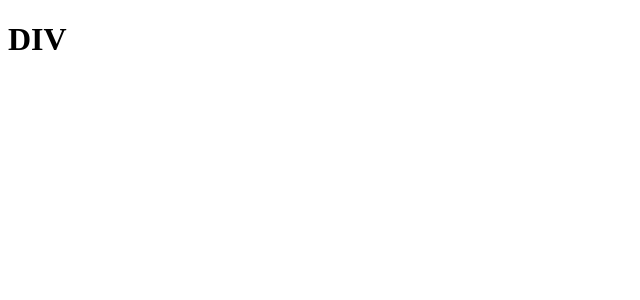
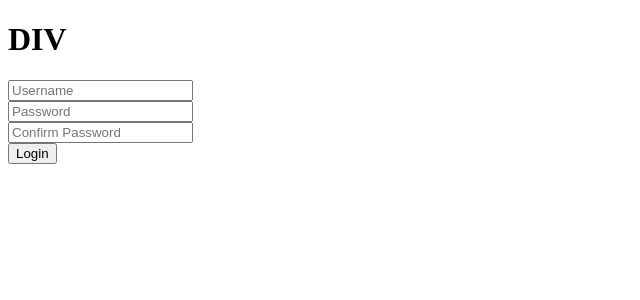
Before and after one commit to pulk66-s/OnlyCringe, a Vue app in the folder FlaskVue/frontend/: page / in a window 1280 px wide. Shown: the top 300 px of the page, without its empty margins (0-640 px from the left). Built offline with nearby package versions, Linux system fonts and the light colour scheme.

Commit message:
[ADD] Creation of basic login form

```diff
--- /dev/null
+++ b/FlaskVue/frontend/src/components/Login/Basic.vue
@@ -0,0 +1,54 @@
+<template>
+    <div>
+        <form @submit="sendForm">
+            <div>
+                <label for="username"></label>
+                <input type="text" id="username" placeholder="Username" v-model="form.username" />
+            </div>
+            <div>
+                <label for="password"></label>
+                <input type="password" id="password" placeholder="Password" v-model="form.password" />
+            </div>
+            <div>
+                <label for="confirm_password"></label>
+                <input type="password" id="confirm_password" placeholder="Confirm Password" v-model="form.confirm_password" />
+            </div>
+            <div>
+                <button type="submit">Login</button>
+            </div>
+        </form>
+    </div>
+</template>
+
+<style>
+@import "./Basic.css";
+</style>
+
+<script>
+export default {
+    name: 'BasicLoginComponent',
+    data() {
+        return ({
+            form: {
+                username: '',
+                password: '',
+                confirm_password: ''
+            }
+        });
+    },
+    methods: {
+        async sendForm(e) {
+            e.preventDefault();
+            if (this.form.password !== this.form.confirm_password) {
+                alert('Passwords do not match');
+                return;
+            }
+            if (this.form.username === '' || this.form.password === '') {
+                alert('Please fill out all fields');
+                return;
+            }
+            console.log(this.form);
+        }
+    }
+}
+</script>
--- a/FlaskVue/frontend/src/pages/HomePage.vue
+++ b/FlaskVue/frontend/src/pages/HomePage.vue
@@ -1,19 +1,19 @@
 <template>
   <div>
     <h1>DIV</h1>
+    <BasicLoginComponent />
   </div>
 </template>
 
 <script>
+import BasicLoginComponent from '@/components/Login/Basic.vue';
 export default {
-    name: 'HomePage',
+    name: "HomePage",
     data() {
-        return (
-            {}
-        );
+        return ({});
     },
-    methods: {
-    }
+    methods: {},
+    components: { BasicLoginComponent }
 }
 </script>
 
```
Also changed, not shown: FlaskVue/frontend/src/components/Login/Basic.css (added).
